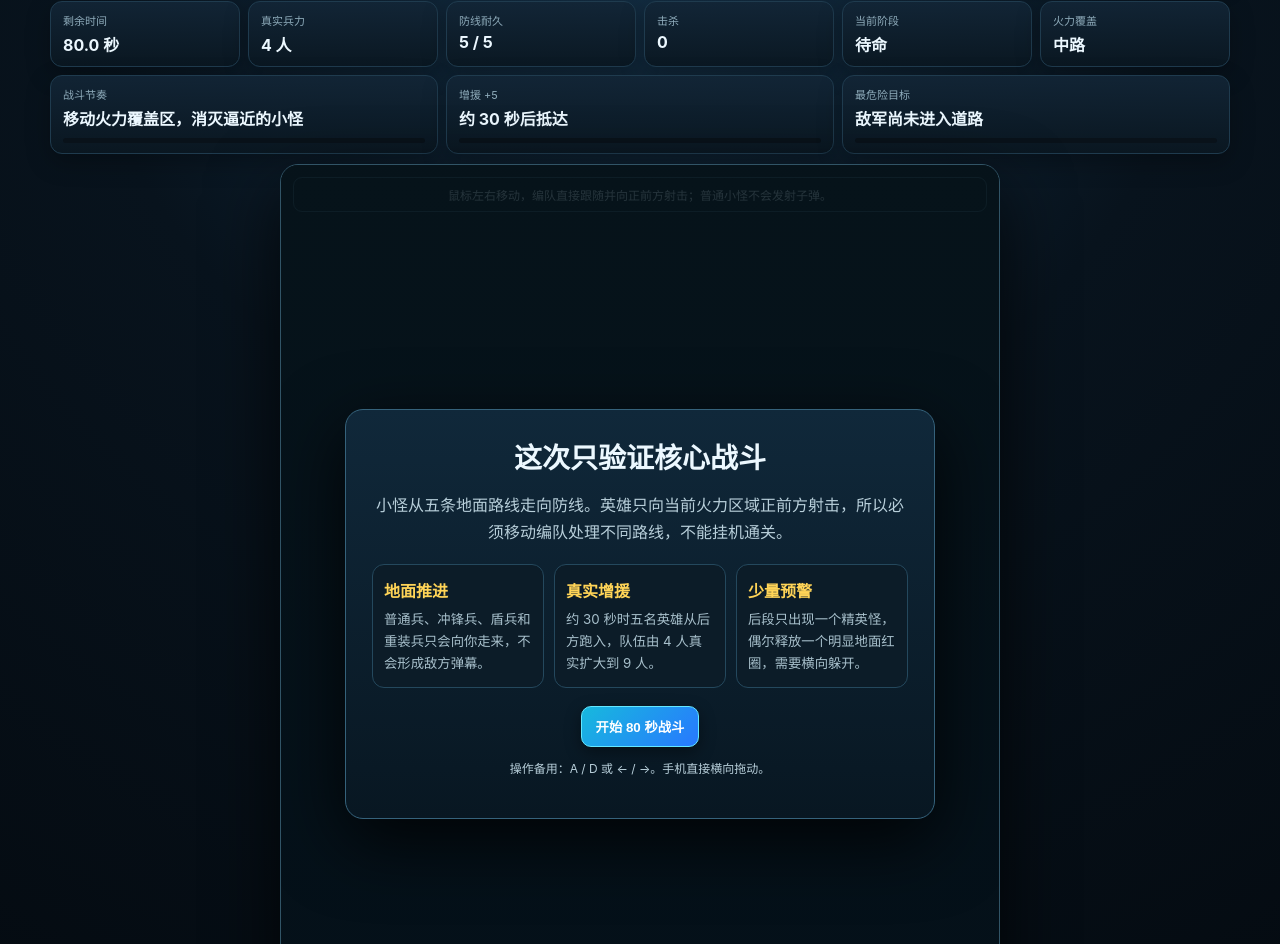
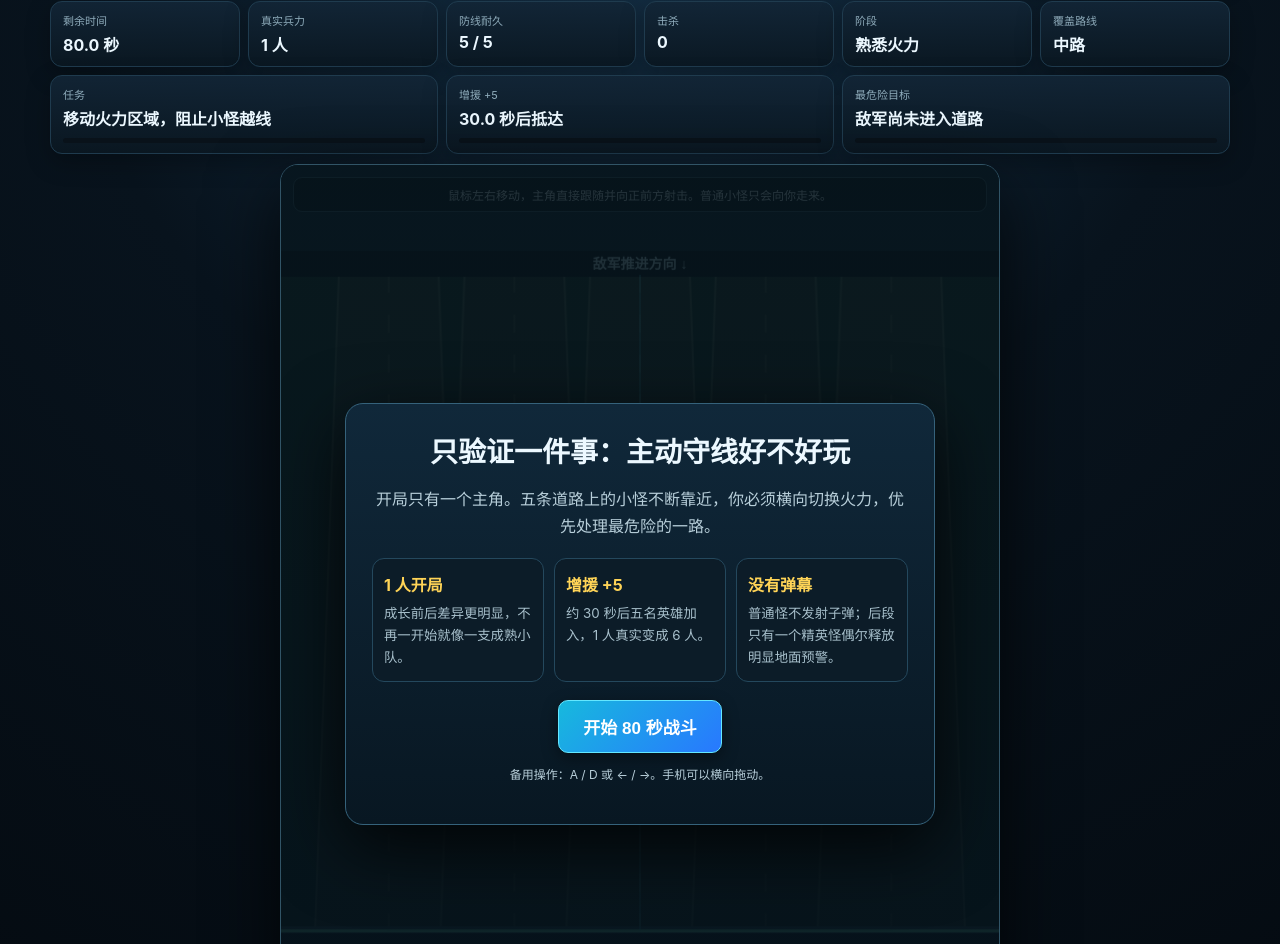
Before and after one commit to shuai-heng/shuai-heng, a plain HTML site: page gate-barrage-v13/index.html in a window 1280 px wide. Shown: the part 108-1052 px from the top of the page. Drawn offline with Linux system fonts and the light colour scheme.

Commit message:
调整 V13 为单英雄开局

```diff
--- a/gate-barrage-v13/index.html
+++ b/gate-barrage-v13/index.html
@@ -4,51 +4,53 @@
 <meta charset="utf-8">
 <meta name="viewport" content="width=device-width,initial-scale=1,maximum-scale=1,user-scalable=no">
 <meta name="theme-color" content="#08131d">
-<title>Gate Barrage V13｜主动战斗灰盒</title>
+<title>Gate Barrage V13｜单英雄主动战斗灰盒</title>
 <link rel="stylesheet" href="style.css">
 </head>
 <body>
 <div class="app">
-  <div class="header">
-    <div class="brand"><small>GATE BARRAGE V13</small><h1>主动战斗灰盒 · <span>守住地面防线</span></h1></div>
-    <div class="controls"><button id="restart" class="primary">开始 / 重开</button><button id="pause">暂停</button><button id="sound">声音：开</button></div>
-  </div>
-  <div class="hud">
+  <header class="header">
+    <div class="brand"><small>GATE BARRAGE V13</small><h1>单英雄开局 · <span>守住地面防线</span></h1></div>
+    <div class="controls">
+      <button id="restart" class="primary">开始 / 重开</button>
+      <button id="pause">暂停</button>
+      <button id="sound">声音：开</button>
+    </div>
+  </header>
+
+  <section class="hud">
     <div class="cell"><small>剩余时间</small><b id="time">80.0 秒</b></div>
-    <div class="cell"><small>真实兵力</small><b id="squad">4 人</b></div>
+    <div class="cell"><small>真实兵力</small><b id="squad">1 人</b></div>
     <div class="cell"><small>防线耐久</small><b id="hp">5 / 5</b></div>
     <div class="cell"><small>击杀</small><b id="kills">0</b></div>
-    <div class="cell"><small>当前阶段</small><b id="phase">待命</b></div>
-    <div class="cell"><small>火力覆盖</small><b id="lane">中路</b></div>
-    <div class="cell wide"><small>战斗节奏</small><b id="mission">移动火力覆盖区，消灭逼近的小怪</b><div class="bar"><span id="progress"></span></div></div>
+    <div class="cell"><small>阶段</small><b id="phase">待命</b></div>
+    <div class="cell"><small>覆盖路线</small><b id="lane">中路</b></div>
+    <div class="cell wide"><small>任务</small><b id="mission">移动火力区域，阻止小怪越线</b><div class="bar"><span id="progress"></span></div></div>
     <div class="cell wide"><small>增援 +5</small><b id="reinforce">约 30 秒后抵达</b><div class="bar"><span id="reinforceBar"></span></div></div>
     <div class="cell wide"><small>最危险目标</small><b id="danger">敌军尚未进入道路</b><div class="bar"><span id="dangerBar"></span></div></div>
-  </div>
-  <div class="stage" id="stage">
+  </section>
+
+  <main class="stage" id="stage">
     <canvas id="game" width="720" height="900"></canvas>
-    <div class="topLabel">鼠标左右移动，编队直接跟随并向正前方射击；普通小怪不会发射子弹。</div>
+    <div class="topLabel">鼠标左右移动，主角直接跟随并向正前方射击。普通小怪只会向你走来。</div>
     <div class="banner" id="banner"></div>
     <div class="overlay" id="overlay">
       <div class="card" id="card">
-        <h2>这次只验证核心战斗</h2>
-        <p>小怪从五条地面路线走向防线。英雄只向当前火力区域正前方射击，所以必须移动编队处理不同路线，不能挂机通关。</p>
+        <h2>只验证一件事：主动守线好不好玩</h2>
+        <p>开局只有一个主角。五条道路上的小怪不断靠近，你必须横向切换火力，优先处理最危险的一路。</p>
         <div class="rules">
-          <div class="rule"><b>地面推进</b><small>普通兵、冲锋兵、盾兵和重装兵只会向你走来，不会形成敌方弹幕。</small></div>
-          <div class="rule"><b>真实增援</b><small>约 30 秒时五名英雄从后方跑入，队伍由 4 人真实扩大到 9 人。</small></div>
-          <div class="rule"><b>少量预警</b><small>后段只出现一个精英怪，偶尔释放一个明显地面红圈，需要横向躲开。</small></div>
+          <div class="rule"><b>1 人开局</b><small>成长前后差异更明显，不再一开始就像一支成熟小队。</small></div>
+          <div class="rule"><b>增援 +5</b><small>约 30 秒后五名英雄加入，1 人真实变成 6 人。</small></div>
+          <div class="rule"><b>没有弹幕</b><small>普通怪不发射子弹；后段只有一个精英怪偶尔释放明显地面预警。</small></div>
         </div>
-        <button id="play" class="primary">开始 80 秒战斗</button>
-        <p class="note">操作备用：A / D 或 ← / →。手机直接横向拖动。</p>
+        <button id="play" class="primary big">开始 80 秒战斗</button>
+        <p class="note">备用操作：A / D 或 ← / →。手机可以横向拖动。</p>
       </div>
     </div>
-  </div>
-  <div class="note">验收重点：不移动会失守；正确切换路线能通过；失败主要来自小怪越线，而不是躲满屏子弹。</div>
+  </main>
+
+  <footer class="footer">验收标准：不移动会失守；主动切换路线能守住；失败来自敌人越线，而不是满屏敌方子弹。</footer>
 </div>
-
-<script src="js/part1.js"></script>
-<script src="js/part2.js"></script>
-<script src="js/part3.js"></script>
-<script src="js/part4.js"></script>
-<script src="js/boot.js"></script>
+<script src="game.js"></script>
 </body>
 </html>
```
